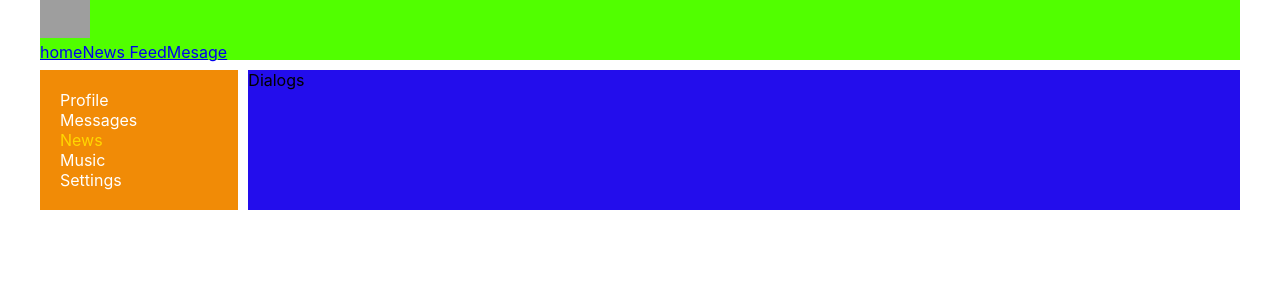
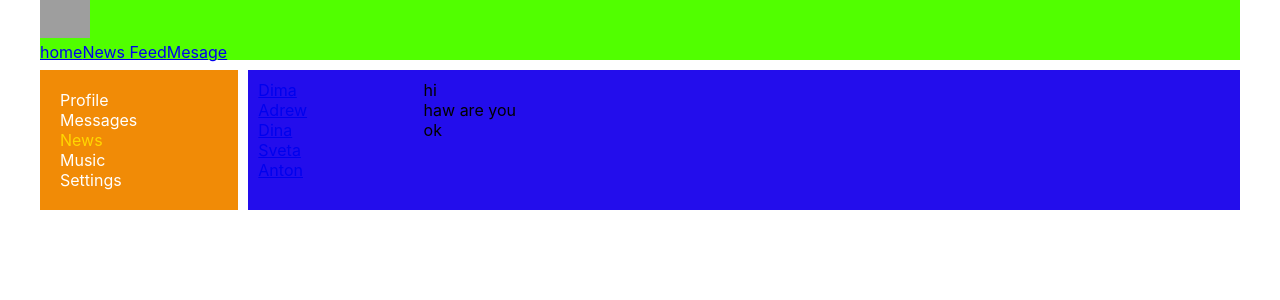
Before and after one commit to dmitrisonnic/First-React-App, a React (Create React App) app: page /news in a window 1280 px wide. Shown: the top 300 px of the page. Built offline with nearby package versions, Linux system fonts and the light colour scheme; grey boxes are pictures that could not be loaded.

Commit message:
dialogs-props

```diff
--- a/src/components/Dialogs/Dialogs.jsx
+++ b/src/components/Dialogs/Dialogs.jsx
@@ -1,8 +1,34 @@
 import React from 'react';
 
 import dialog from './Dialogs.module.css';
+import { NavLink } from 'react-router-dom';
 
 const Dialogs = props => {
-  return <div className={dialog.color}>Dialogs</div>;
+  return (
+    <div className={dialog.dialogs}>
+      <div className={dialog.dialogItems}>
+        <div className={dialog.dialog + ' ' + dialog.active}>
+          <NavLink to="/dialogs/1">Dima</NavLink>{' '}
+        </div>
+        <div className={dialog.dialog}>
+          <NavLink to="/dialogs/2">Adrew</NavLink>
+        </div>
+        <div className={dialog.dialog}>
+          <NavLink to="/dialogs/3">Dina</NavLink>
+        </div>
+        <div className={dialog.dialog}>
+          <NavLink to="/dialogs/4">Sveta</NavLink>
+        </div>
+        <div className={dialog.dialog}>
+          <NavLink to="/dialogs/5">Anton</NavLink>
+        </div>
+      </div>
+      <div className={dialog.messages}>
+        <div className={dialog.message}>hi</div>
+        <div className={dialog.message}>haw are you</div>
+        <div className={dialog.message}>ok</div>
+      </div>
+    </div>
+  );
 };
 export default Dialogs;
--- a/src/components/Dialogs/Dialogs.module.css
+++ b/src/components/Dialogs/Dialogs.module.css
@@ -0,0 +1,16 @@
+.dialogs {
+  display: grid;
+
+  grid-template-columns: 2fr 10fr;
+}
+.dialogItems {
+  padding: 10px;
+}
+.dialogItems .active {
+  color: gold;
+}
+.messages {
+  padding: 10px;
+}
+.messages.message {
+}
```
